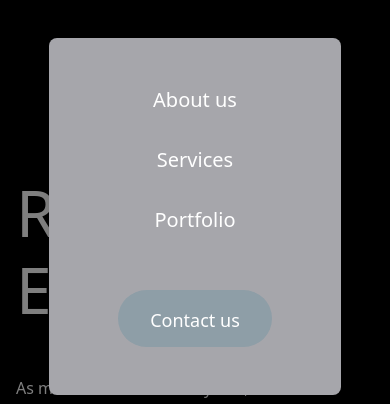
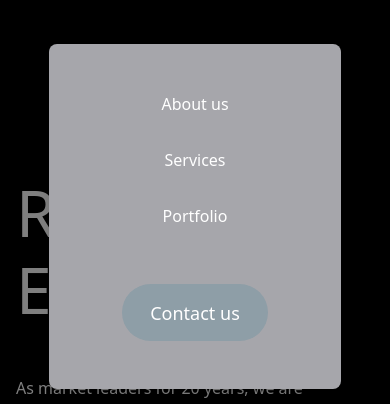
Before and after one commit to Aslam45235/tailwindcss, a React (Create React App) app: page / in a window 390 px wide. Both pictures are taken after a click on the link 346 px from the left and 62 px from the top of the page. Shown: the part 206-610 px from the top of the page. Built offline with nearby package versions, Linux system fonts and the light colour scheme.

Commit message:
final change

```diff
--- a/src/Components/Navbar.js
+++ b/src/Components/Navbar.js
@@ -68,11 +68,11 @@ function Navbar({ Color, backgroundColor , buttonColor , buttontextcolor , butto
             style={{ color: Color }}
             className="flex flex-col items-center bg-[#A6A6AB] rounded-lg shadow-lg p-8 w-3/4 md:w-1/2"
           >
-            <Link className="navbar-a text-xl md:text-[20px] p-4 hover:text-blue-600 transition-colors" to="/about">About us</Link>
-            <Link className="navbar-a text-xl md:text-[20px] p-4 hover:text-blue-600 transition-colors" to="/services">Services</Link>
-            <Link className="navbar-a text-xl md:text-[20px] p-4 hover:text-blue-600 transition-colors" to="/portfolio">Portfolio</Link>
-            <Link className="navbar-a text-xl md:text-[20px] p-4 hover:text-blue-600 transition-colors" to="/contact">
-              <button className="btn bg-blue-600 text-white px-8 py-4 rounded-lg mt-6 hover:bg-blue-700 transition-all">
+            <Link className="navbar-a text-[16px] p-4 hover:text-blue-600 transition-colors" to="/about">About us</Link>
+            <Link className="navbar-a text-[16px] p-4 hover:text-blue-600 transition-colors" to="/services">Services</Link>
+            <Link className="navbar-a text-[16px] p-4 hover:text-blue-600 transition-colors" to="/portfolio">Portfolio</Link>
+            <Link className="navbar-a text-[16px] p-4 hover:text-blue-600 transition-colors" to="/contact">
+              <button className="btn bg-blue-600 text-white px-7 py-4 rounded-lg mt-6 hover:bg-blue-700 transition-all">
                 Contact us
               </button>
             </Link>
```
